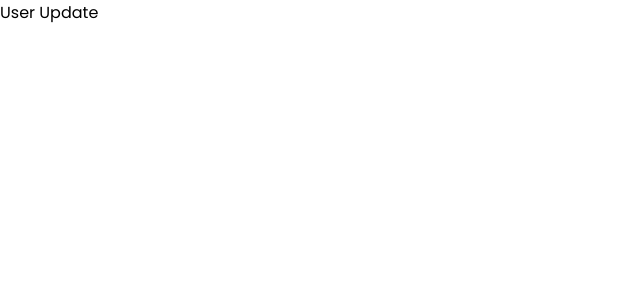
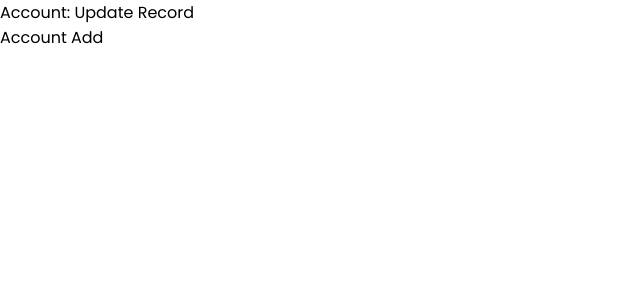
Before and after one commit to rico-villais/bpi-ms-technical-exam, a React (Create React App) app in the folder front-end/: page /user/update in a window 1280 px wide. Shown: the top 300 px of the page, without its empty margins (0-640 px from the left). Built offline with nearby package versions, Linux system fonts and the light colour scheme.

Commit message:
add user layout

```diff
--- a/front-end/package.json
+++ b/front-end/package.json
@@ -13,6 +13,7 @@
     "@typescript-eslint/eslint-plugin": "^6.12.0",
     "@typescript-eslint/parser": "^6.12.0",
     "antd": "^5.25.4",
+    "antd-style": "^3.7.1",
     "css-loader": "^7.1.2",
     "eslint": "^8.54.0",
     "html-webpack-plugin": "^5.6.0",
--- a/front-end/src/pages/user/view/UserAdd.tsx
+++ b/front-end/src/pages/user/view/UserAdd.tsx
@@ -1,20 +1,19 @@
 import * as React from "react";
 
 // componets
-import Layout from "../../../global/Layout";
+import UserLayout from "./UserLayout";
 
-class ProfileOverview extends React.Component {
+class UserAdd extends React.Component {
   render(): React.ReactNode {
     return (
-      <Layout>
+      <UserLayout tabName="Add Record">
         <div>
-          <p>User Add</p>
+          <p>Account Add</p>
         </div>
-      </Layout>
+      </UserLayout>
     )
   }
 }
 
 
-
-export default ProfileOverview;
+export default UserAdd;
--- /dev/null
+++ b/front-end/src/pages/user/view/UserLayout.tsx
@@ -0,0 +1,25 @@
+import * as React from "react";
+
+// componets
+import Layout from "../../../global/Layout";
+
+interface IUserLayout {
+    children: React.ReactNode;
+    tabName: string;
+}
+
+class UserLayout extends React.Component<IUserLayout> {
+    render(): React.ReactNode {
+        console.log(this.props)
+        return (
+            <Layout>
+                <div>Account: {this.props.tabName}</div>
+                {this.props.children}
+            </Layout>
+        )
+    }
+}
+
+
+
+export default UserLayout;
--- a/front-end/src/pages/user/view/UserList.tsx
+++ b/front-end/src/pages/user/view/UserList.tsx
@@ -1,20 +1,19 @@
 import * as React from "react";
 
 // componets
-import Layout from "../../../global/Layout";
+import UserLayout from "./UserLayout";
 
-class ProfileOverview extends React.Component {
+class UserList extends React.Component {
   render(): React.ReactNode {
     return (
-      <Layout>
+      <UserLayout tabName="Records">
         <div>
-          <p>User List</p>
+          <p>Account Lists</p>
         </div>
-      </Layout>
+      </UserLayout>
     )
   }
 }
 
 
-
-export default ProfileOverview;
+export default UserList;
--- a/front-end/src/pages/user/view/UserUpdate.tsx
+++ b/front-end/src/pages/user/view/UserUpdate.tsx
@@ -1,20 +1,19 @@
 import * as React from "react";
 
 // componets
-import Layout from "../../../global/Layout";
+import UserLayout from "./UserLayout";
 
-class ProfileOverview extends React.Component {
+class UserUpdate extends React.Component {
   render(): React.ReactNode {
     return (
-      <Layout>
+      <UserLayout tabName="Update Record">
         <div>
-          <p>User Update</p>
+          <p>Account Add</p>
         </div>
-      </Layout>
+      </UserLayout>
     )
   }
 }
 
 
-
-export default ProfileOverview;
+export default UserUpdate;
```
Also changed, not shown: 1 other file (tests, documents, lock files or other folders).
